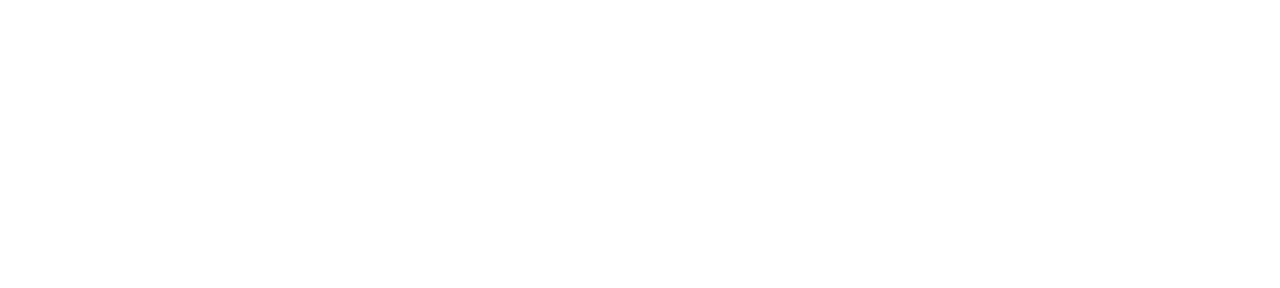
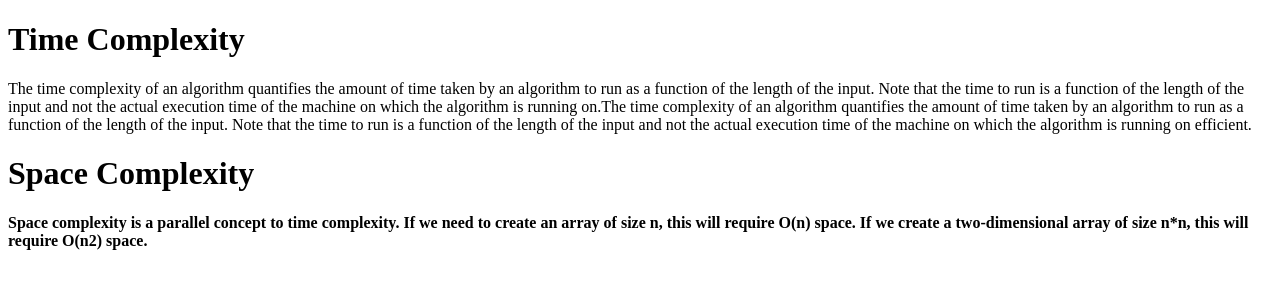
Before and after one commit to acciojob/time-and-space-complexity-suresharisetty, a website: page main.html in a window 1280 px wide. Drawn offline with Linux system fonts and the light colour scheme.

Commit message:
created a submission

```diff
--- a/main.html
+++ b/main.html
@@ -12,5 +12,9 @@
 </script>
 
 </body>
+	<h1>Time Complexity</h1>
+	<p>The time complexity of an algorithm quantifies the amount of time taken by an algorithm to run as a function of the length of the input. Note that the time to run is a function of the length of the input and not the actual execution time of the machine on which the algorithm is running on.The time complexity of an algorithm quantifies the amount of time taken by an algorithm to run as a function of the length of the input. Note that the time to run is a function of the length of the input and not the actual execution time of the machine on which the algorithm is running on efficient.</p>
+	<h1>Space Complexity</h1>
+	<p><b>Space complexity is a parallel concept to time complexity. If we need to create an array of size n, this will require O(n) space. If we create a two-dimensional array of size n*n, this will require O(n2) space.<b/></p>
 
 </html>
```
